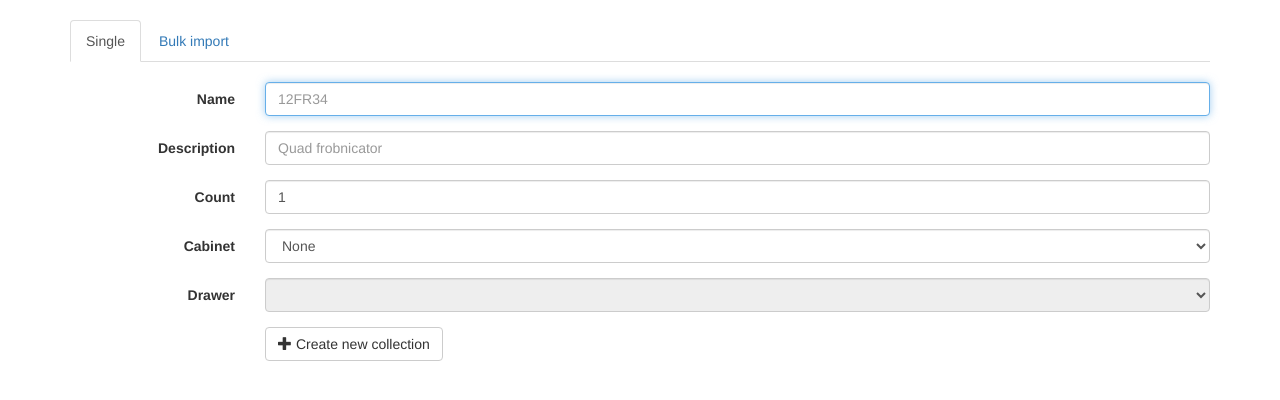
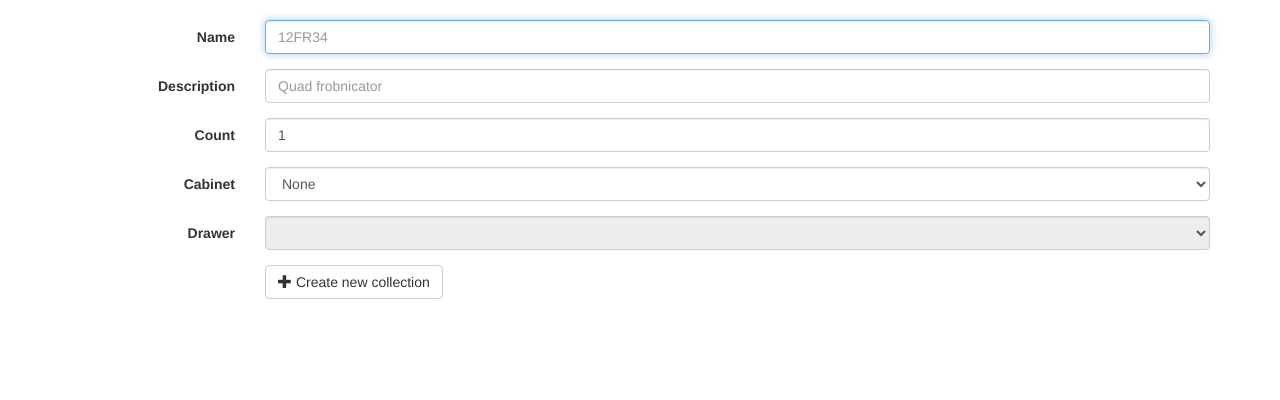
Before and after one commit to rjw57/bitsbox, a Flask app: page /collections/new in a window 1280 px wide. Shown: the part 52-452 px from the top of the page. Run offline with Flask 2, Linux system fonts and the light colour scheme; data that the repository does not hold is empty; some libraries are stand-ins or nearby versions.

Commit message:
simplify collection creation form

```diff
--- a/bitsbox/templates/collection_create.html
+++ b/bitsbox/templates/collection_create.html
@@ -1,24 +1,6 @@
 {% extends "_layout/base.html" %}
 
 {% block content %}
-
-<ul class="nav nav-tabs" role="tablist">
-  <li role="presentation" class="active">
-    <a href="#single" aria-controls="single" role="tab" data-toggle="tab">
-      Single
-    </a>
-  </li>
-  <li role="presentation">
-    <a href="#bulk" aria-controls="bulk" role="tab" data-toggle="tab">
-      Bulk import
-    </a>
-  </li>
-</ul>
-
-<div class="divider-5"></div>
-
-<div class="tab-content">
-  <div role="tabpanel" class="tab-pane active" id="single">
     <form class="form-horizontal">
   <div class="form-group">
     <label for="input-name" class="col-sm-2 control-label">Name</label>
@@ -67,37 +49,6 @@
     </div>
   </div>
 </form>
-  </div>
-  <div role="tabpanel" class="tab-pane" id="bulk">
-    <form class="form-horizontal" method="POST" enctype="multipart/form-data"
-        action="{{url_for('ui.import_collections')}}">
-      <div class="form-group">
-        <label for="input-file" class="col-sm-2 control-label">CSV file</label>
-        <div class="col-sm-10">
-          <input type="file" autofocus class="form-control" id="input-file"
-            name="csv" required>
-          <p class="help-block">
-            The CSV file should have columns with the following headings:
-            "name", "description", "count", "cabinet", "drawer". The headings
-            are case insensitive. Additional columns are ignored. The "cabinet"
-            and "drawer" columns specify the cabinet name and drawer label
-            respectively. This is the same format as the
-            <a href="{{url_for('ui.export_collections')}}">collections
-            export</a> format.
-          </p>
-        </div>
-      </div>
-      <div class="form-group">
-        <div class="col-sm-offset-2 col-sm-10">
-          <button type="submit" class="btn btn-default">
-            <span class="glyphicon glyphicon-upload"></span>
-            Upload
-          </button>
-        </div>
-      </div>
-    </form>
-  </div>
-</div>
 
 {% endblock %}
 
```
Lines whose indentation alone changed are shown as unchanged.
